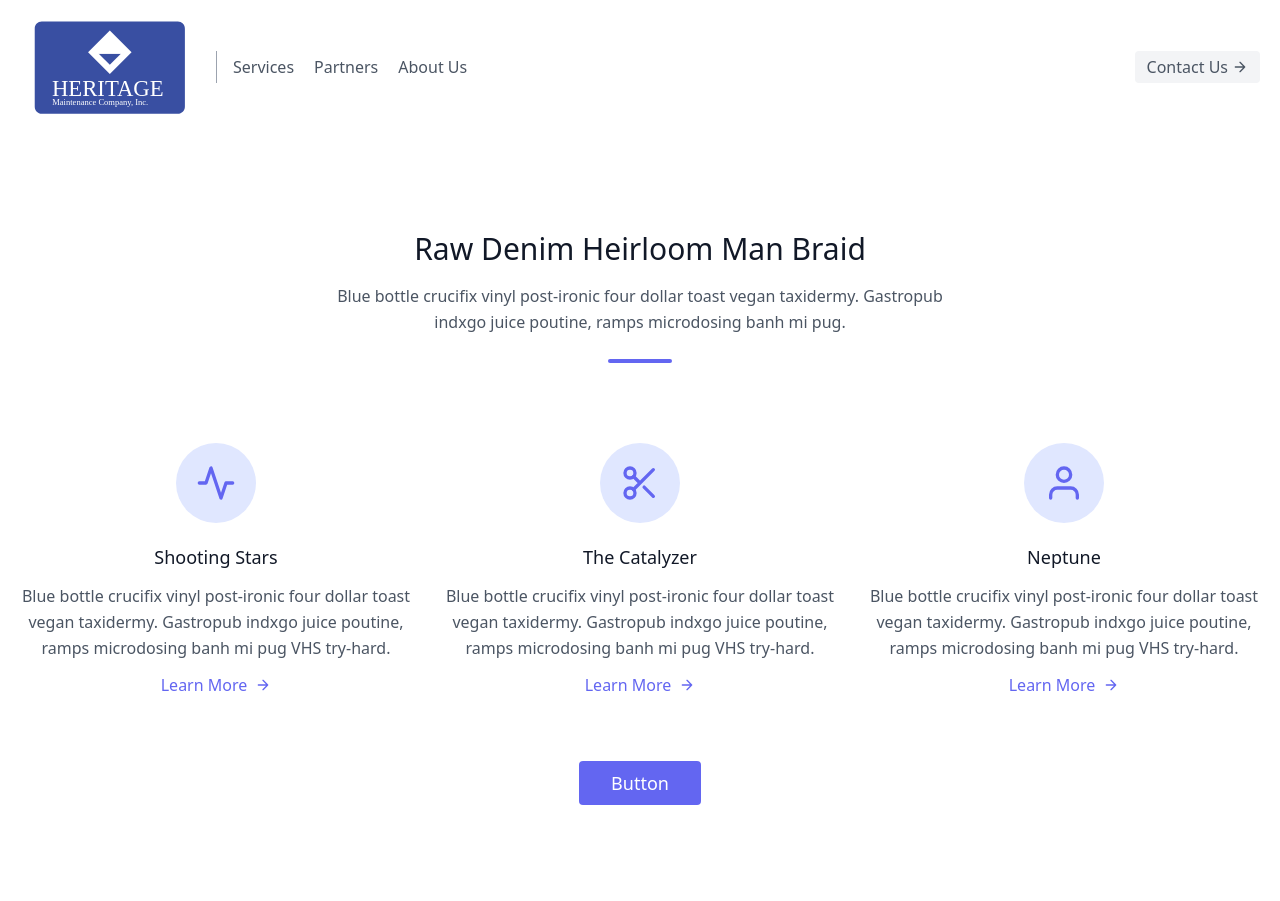
After one commit to cashconnor/HTech, a Django app: page /services/ in a window 1280 px wide. The commit adds this page. Run offline with Django 4.2, Linux system fonts and the light colour scheme.

Commit message:
creating additional pages

```diff
--- a/htechweb/urls.py
+++ b/htechweb/urls.py
@@ -17,11 +17,14 @@ from django.conf import settings
 from django.conf.urls.static import static
 from django.contrib import admin
 from django.urls import path
-from .views import LandingPageView
+from .views import LandingPageView, AboutUsPageView, PartnersPageView, ServicesPageView
 
 urlpatterns = [
     path('admin/', admin.site.urls),
     path('', LandingPageView.as_view(), name='landing-page'),
+    path('about-us/', AboutUsPageView.as_view(), name='about-us'),
+    path('partners/', PartnersPageView.as_view(), name='partners'),
+    path('services/', ServicesPageView.as_view(), name='services'),
 
 ]
 
--- a/htechweb/views.py
+++ b/htechweb/views.py
@@ -5,3 +5,12 @@ from django.shortcuts import render
 
 class LandingPageView(generic.TemplateView):
     template_name = "index.html"
+
+class AboutUsPageView(generic.TemplateView):
+    template_name = "about-us.html"
+
+class ServicesPageView(generic.TemplateView):
+    template_name = "services.html"
+
+class PartnersPageView(generic.TemplateView):
+    template_name = "partners.html"
--- a/package.json
+++ b/package.json
@@ -5,6 +5,6 @@
     "tailwindcss": "^3.0.15"
   },
   "scripts":{
-    "build-css": "tailwindcss -i style.css -o static/css/styles.css"
+    "build-css": "tailwindcss -i style.css -o static/css/style.css"
   }
 }
--- a/static/css/style.css
+++ b/static/css/style.css
@@ -502,17 +502,34 @@ Ensure the default browser behavior of the `hidden` attribute.
   }
 }
 
+.static {
+  position: static;
+}
+
 .mx-auto {
   margin-left: auto;
   margin-right: auto;
+}
+
+.-mx-4 {
+  margin-left: -1rem;
+  margin-right: -1rem;
+}
+
+.mb-16 {
+  margin-bottom: 4rem;
 }
 
 .mb-4 {
   margin-bottom: 1rem;
 }
 
-.ml-3 {
-  margin-left: 0.75rem;
+.mb-8 {
+  margin-bottom: 2rem;
+}
+
+.ml-4 {
+  margin-left: 1rem;
 }
 
 .mr-5 {
@@ -527,6 +544,42 @@ Ensure the default browser behavior of the `hidden` attribute.
   margin-left: 0.25rem;
 }
 
+.mb-20 {
+  margin-bottom: 5rem;
+}
+
+.mt-6 {
+  margin-top: 1.5rem;
+}
+
+.-mb-10 {
+  margin-bottom: -2.5rem;
+}
+
+.-mt-4 {
+  margin-top: -1rem;
+}
+
+.mb-5 {
+  margin-bottom: 1.25rem;
+}
+
+.mb-3 {
+  margin-bottom: 0.75rem;
+}
+
+.mt-3 {
+  margin-top: 0.75rem;
+}
+
+.ml-2 {
+  margin-left: 0.5rem;
+}
+
+.mt-16 {
+  margin-top: 4rem;
+}
+
 .block {
   display: block;
 }
@@ -539,20 +592,52 @@ Ensure the default browser behavior of the `hidden` attribute.
   display: inline-flex;
 }
 
-.h-10 {
-  height: 2.5rem;
+.hidden {
+  display: none;
 }
 
 .h-4 {
   height: 1rem;
 }
 
+.h-1 {
+  height: 0.25rem;
+}
+
+.h-20 {
+  height: 5rem;
+}
+
+.h-10 {
+  height: 2.5rem;
+}
+
+.w-5\/6 {
+  width: 83.333333%;
+}
+
+.w-4 {
+  width: 1rem;
+}
+
+.w-16 {
+  width: 4rem;
+}
+
+.w-20 {
+  width: 5rem;
+}
+
 .w-10 {
   width: 2.5rem;
 }
 
-.w-4 {
-  width: 1rem;
+.flex-shrink-0 {
+  flex-shrink: 0;
+}
+
+.flex-grow {
+  flex-grow: 1;
 }
 
 .flex-col {
@@ -571,12 +656,18 @@ Ensure the default browser behavior of the `hidden` attribute.
   justify-content: center;
 }
 
-.rounded-full {
-  border-radius: 9999px;
+.space-y-6 > :not([hidden]) ~ :not([hidden]) {
+  --tw-space-y-reverse: 0;
+  margin-top: calc(1.5rem * calc(1 - var(--tw-space-y-reverse)));
+  margin-bottom: calc(1.5rem * var(--tw-space-y-reverse));
 }
 
 .rounded {
   border-radius: 0.25rem;
+}
+
+.rounded-full {
+  border-radius: 9999px;
 }
 
 .border-0 {
@@ -593,12 +684,47 @@ Ensure the default browser behavior of the `hidden` attribute.
   background-color: rgb(243 244 246 / var(--tw-bg-opacity));
 }
 
+.bg-indigo-100 {
+  --tw-bg-opacity: 1;
+  background-color: rgb(224 231 255 / var(--tw-bg-opacity));
+}
+
+.object-cover {
+  -o-object-fit: cover;
+     object-fit: cover;
+}
+
+.object-center {
+  -o-object-position: center;
+     object-position: center;
+}
+
 .p-5 {
   padding: 1.25rem;
 }
 
-.p-2 {
-  padding: 0.5rem;
+.p-4 {
+  padding: 1rem;
+}
+
+.px-5 {
+  padding-left: 1.25rem;
+  padding-right: 1.25rem;
+}
+
+.py-24 {
+  padding-top: 6rem;
+  padding-bottom: 6rem;
+}
+
+.py-2 {
+  padding-top: 0.5rem;
+  padding-bottom: 0.5rem;
+}
+
+.px-6 {
+  padding-left: 1.5rem;
+  padding-right: 1.5rem;
 }
 
 .py-1 {
@@ -611,8 +737,22 @@ Ensure the default browser behavior of the `hidden` attribute.
   padding-right: 0.75rem;
 }
 
-.text-xl {
-  font-size: 1.25rem;
+.px-8 {
+  padding-left: 2rem;
+  padding-right: 2rem;
+}
+
+.text-center {
+  text-align: center;
+}
+
+.text-3xl {
+  font-size: 1.875rem;
+  line-height: 2.25rem;
+}
+
+.text-lg {
+  font-size: 1.125rem;
   line-height: 1.75rem;
 }
 
@@ -621,8 +761,17 @@ Ensure the default browser behavior of the `hidden` attribute.
   line-height: 1.5rem;
 }
 
+.text-2xl {
+  font-size: 1.5rem;
+  line-height: 2rem;
+}
+
 .font-medium {
   font-weight: 500;
+}
+
+.leading-relaxed {
+  line-height: 1.625;
 }
 
 .text-gray-600 {
@@ -640,6 +789,21 @@ Ensure the default browser behavior of the `hidden` attribute.
   color: rgb(255 255 255 / var(--tw-text-opacity));
 }
 
+.text-gray-700 {
+  --tw-text-opacity: 1;
+  color: rgb(55 65 81 / var(--tw-text-opacity));
+}
+
+.text-indigo-500 {
+  --tw-text-opacity: 1;
+  color: rgb(99 102 241 / var(--tw-text-opacity));
+}
+
+.hover\:bg-indigo-600:hover {
+  --tw-bg-opacity: 1;
+  background-color: rgb(79 70 229 / var(--tw-bg-opacity));
+}
+
 .hover\:bg-gray-200:hover {
   --tw-bg-opacity: 1;
   background-color: rgb(229 231 235 / var(--tw-bg-opacity));
@@ -653,6 +817,22 @@ Ensure the default browser behavior of the `hidden` attribute.
 .focus\:outline-none:focus {
   outline: 2px solid transparent;
   outline-offset: 2px;
+}
+
+@media (min-width: 640px) {
+  .sm\:-m-4 {
+    margin: -1rem;
+  }
+
+  .sm\:text-4xl {
+    font-size: 2.25rem;
+    line-height: 2.5rem;
+  }
+
+  .sm\:text-3xl {
+    font-size: 1.875rem;
+    line-height: 2.25rem;
+  }
 }
 
 @media (min-width: 768px) {
@@ -672,8 +852,26 @@ Ensure the default browser behavior of the `hidden` attribute.
     margin-top: 0px;
   }
 
+  .md\:w-1\/2 {
+    width: 50%;
+  }
+
+  .md\:w-1\/3 {
+    width: 33.333333%;
+  }
+
   .md\:flex-row {
     flex-direction: row;
+  }
+
+  .md\:items-start {
+    align-items: flex-start;
+  }
+
+  .md\:space-y-0 > :not([hidden]) ~ :not([hidden]) {
+    --tw-space-y-reverse: 0;
+    margin-top: calc(0px * calc(1 - var(--tw-space-y-reverse)));
+    margin-bottom: calc(0px * var(--tw-space-y-reverse));
   }
 
   .md\:border-l {
@@ -690,7 +888,47 @@ Ensure the default browser behavior of the `hidden` attribute.
     padding-bottom: 0.25rem;
   }
 
+  .md\:pr-16 {
+    padding-right: 4rem;
+  }
+
   .md\:pl-4 {
     padding-left: 1rem;
   }
+
+  .md\:text-left {
+    text-align: left;
+  }
 }
+
+@media (min-width: 1024px) {
+  .lg\:inline-block {
+    display: inline-block;
+  }
+
+  .lg\:w-full {
+    width: 100%;
+  }
+
+  .lg\:w-3\/4 {
+    width: 75%;
+  }
+
+  .lg\:max-w-lg {
+    max-width: 32rem;
+  }
+
+  .lg\:flex-grow {
+    flex-grow: 1;
+  }
+
+  .lg\:pr-24 {
+    padding-right: 6rem;
+  }
+}
+
+@media (min-width: 1280px) {
+  .xl\:w-2\/4 {
+    width: 50%;
+  }
+}
--- a/templates/navbar.html
+++ b/templates/navbar.html
@@ -1,7 +1,7 @@
 {% load static %}
 <header class="text-gray-600 body-font">
     <div class="container mx-auto flex flex-wrap p-5 flex-col md:flex-row items-center">
-      <a class="flex title-font font-medium items-center text-gray-900 mb-4 md:mb-0">
+      <a href="{% url 'landing-page' %}" class="flex title-font font-medium items-center text-gray-900 mb-4 md:mb-0">
         <img src="{% static 'img/Htech-2.svg' %}" width="180" height="150">
           <path d="M333.3,197.4H45.9c-8.2,0-14.8-6.6-14.8-14.8V18.2c0-8.2,6.6-14.8,14.8-14.8h287.4c8.2,0,14.8,6.6,14.8,14.8
           v164.4C348.1,190.8,341.5,197.4,333.3,197.4z"></path>
@@ -9,9 +9,9 @@
 
       </a>
       <nav class="md:mr-auto md:ml-4 md:py-1 md:pl-4 md:border-l md:border-gray-400	flex flex-wrap items-center text-base justify-center">
-        <a class="mr-5 hover:text-gray-900">Services</a>
-        <a class="mr-5 hover:text-gray-900">Partners</a>
-        <a class="mr-5 hover:text-gray-900">About Us</a>
+        <a href="{% url 'services' %}" class="mr-5 hover:text-gray-900">Services</a>
+        <a href="{% url 'partners' %}" class="mr-5 hover:text-gray-900">Partners</a>
+        <a href="{% url 'about-us' %}" class="mr-5 hover:text-gray-900">About Us</a>
       </nav>
       <button class="inline-flex items-center bg-gray-100 border-0 py-1 px-3 focus:outline-none hover:bg-gray-200 rounded text-base mt-4 md:mt-0">Contact Us
         <svg fill="none" stroke="currentColor" stroke-linecap="round" stroke-linejoin="round" stroke-width="2" class="w-4 h-4 ml-1" viewBox="0 0 24 24">
--- /dev/null
+++ b/templates/services.html
@@ -0,0 +1,71 @@
+{% extends 'base.html' %}
+
+{% block title %}Home{% endblock %}
+
+{% block content %}
+<section class="text-gray-600 body-font">
+    <div class="container px-5 py-24 mx-auto">
+      <div class="text-center mb-20">
+        <h1 class="sm:text-3xl text-2xl font-medium title-font text-gray-900 mb-4">Raw Denim Heirloom Man Braid</h1>
+        <p class="text-base leading-relaxed xl:w-2/4 lg:w-3/4 mx-auto text-gray-500s">Blue bottle crucifix vinyl post-ironic four dollar toast vegan taxidermy. Gastropub indxgo juice poutine, ramps microdosing banh mi pug.</p>
+        <div class="flex mt-6 justify-center">
+          <div class="w-16 h-1 rounded-full bg-indigo-500 inline-flex"></div>
+        </div>
+      </div>
+      <div class="flex flex-wrap sm:-m-4 -mx-4 -mb-10 -mt-4 md:space-y-0 space-y-6">
+        <div class="p-4 md:w-1/3 flex flex-col text-center items-center">
+          <div class="w-20 h-20 inline-flex items-center justify-center rounded-full bg-indigo-100 text-indigo-500 mb-5 flex-shrink-0">
+            <svg fill="none" stroke="currentColor" stroke-linecap="round" stroke-linejoin="round" stroke-width="2" class="w-10 h-10" viewBox="0 0 24 24">
+              <path d="M22 12h-4l-3 9L9 3l-3 9H2"></path>
+            </svg>
+          </div>
+          <div class="flex-grow">
+            <h2 class="text-gray-900 text-lg title-font font-medium mb-3">Shooting Stars</h2>
+            <p class="leading-relaxed text-base">Blue bottle crucifix vinyl post-ironic four dollar toast vegan taxidermy. Gastropub indxgo juice poutine, ramps microdosing banh mi pug VHS try-hard.</p>
+            <a class="mt-3 text-indigo-500 inline-flex items-center">Learn More
+              <svg fill="none" stroke="currentColor" stroke-linecap="round" stroke-linejoin="round" stroke-width="2" class="w-4 h-4 ml-2" viewBox="0 0 24 24">
+                <path d="M5 12h14M12 5l7 7-7 7"></path>
+              </svg>
+            </a>
+          </div>
+        </div>
+        <div class="p-4 md:w-1/3 flex flex-col text-center items-center">
+          <div class="w-20 h-20 inline-flex items-center justify-center rounded-full bg-indigo-100 text-indigo-500 mb-5 flex-shrink-0">
+            <svg fill="none" stroke="currentColor" stroke-linecap="round" stroke-linejoin="round" stroke-width="2" class="w-10 h-10" viewBox="0 0 24 24">
+              <circle cx="6" cy="6" r="3"></circle>
+              <circle cx="6" cy="18" r="3"></circle>
+              <path d="M20 4L8.12 15.88M14.47 14.48L20 20M8.12 8.12L12 12"></path>
+            </svg>
+          </div>
+          <div class="flex-grow">
+            <h2 class="text-gray-900 text-lg title-font font-medium mb-3">The Catalyzer</h2>
+            <p class="leading-relaxed text-base">Blue bottle crucifix vinyl post-ironic four dollar toast vegan taxidermy. Gastropub indxgo juice poutine, ramps microdosing banh mi pug VHS try-hard.</p>
+            <a class="mt-3 text-indigo-500 inline-flex items-center">Learn More
+              <svg fill="none" stroke="currentColor" stroke-linecap="round" stroke-linejoin="round" stroke-width="2" class="w-4 h-4 ml-2" viewBox="0 0 24 24">
+                <path d="M5 12h14M12 5l7 7-7 7"></path>
+              </svg>
+            </a>
+          </div>
+        </div>
+        <div class="p-4 md:w-1/3 flex flex-col text-center items-center">
+          <div class="w-20 h-20 inline-flex items-center justify-center rounded-full bg-indigo-100 text-indigo-500 mb-5 flex-shrink-0">
+            <svg fill="none" stroke="currentColor" stroke-linecap="round" stroke-linejoin="round" stroke-width="2" class="w-10 h-10" viewBox="0 0 24 24">
+              <path d="M20 21v-2a4 4 0 00-4-4H8a4 4 0 00-4 4v2"></path>
+              <circle cx="12" cy="7" r="4"></circle>
+            </svg>
+          </div>
+          <div class="flex-grow">
+            <h2 class="text-gray-900 text-lg title-font font-medium mb-3">Neptune</h2>
+            <p class="leading-relaxed text-base">Blue bottle crucifix vinyl post-ironic four dollar toast vegan taxidermy. Gastropub indxgo juice poutine, ramps microdosing banh mi pug VHS try-hard.</p>
+            <a class="mt-3 text-indigo-500 inline-flex items-center">Learn More
+              <svg fill="none" stroke="currentColor" stroke-linecap="round" stroke-linejoin="round" stroke-width="2" class="w-4 h-4 ml-2" viewBox="0 0 24 24">
+                <path d="M5 12h14M12 5l7 7-7 7"></path>
+              </svg>
+            </a>
+          </div>
+        </div>
+      </div>
+      <button class="flex mx-auto mt-16 text-white bg-indigo-500 border-0 py-2 px-8 focus:outline-none hover:bg-indigo-600 rounded text-lg">Button</button>
+    </div>
+  </section>
+{% endblock %}
```
Also changed, not shown: templates/about-us.html (added, +7 -0 lines), templates/index.html (+17 -1 lines), templates/partners.html (added, +7 -0 lines).
